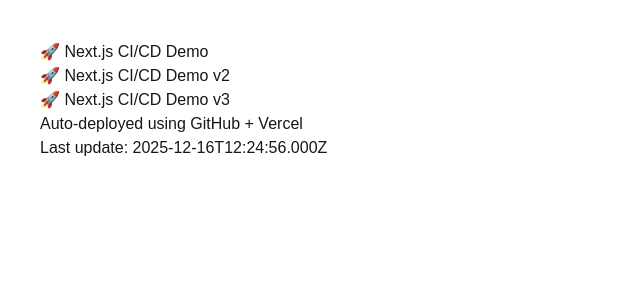
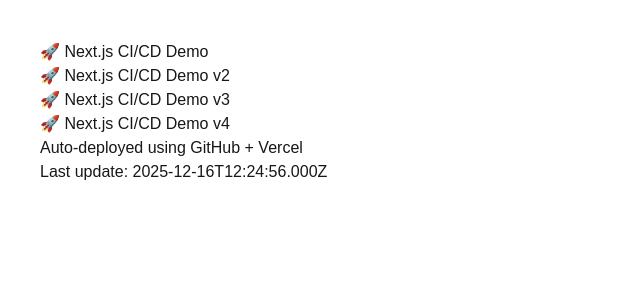
Before and after one commit to anil-nutan82/nextjs-cicd-demo-anil, a Next.js app: page / in a window 1280 px wide. Shown: the top 300 px of the page, without its empty margins (0-640 px from the left). Built offline with nearby package versions, Linux system fonts and the light colour scheme.

Commit message:
live add changes test

```diff
--- a/app/page.tsx
+++ b/app/page.tsx
@@ -4,6 +4,7 @@
       <h1>🚀 Next.js CI/CD Demo</h1>
       <h1>🚀 Next.js CI/CD Demo v2</h1>
       <h1>🚀 Next.js CI/CD Demo v3</h1>
+      <h1>🚀 Next.js CI/CD Demo v4</h1>
       <p>Auto-deployed using GitHub + Vercel</p>
       <p>Last update: {new Date().toISOString()}</p>
     </main>
```
